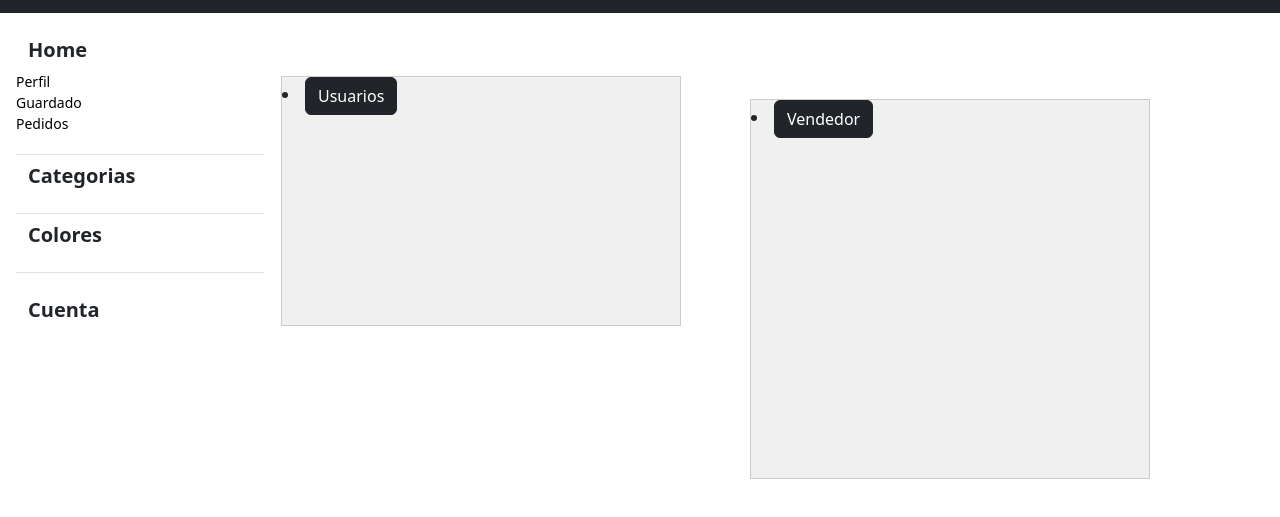
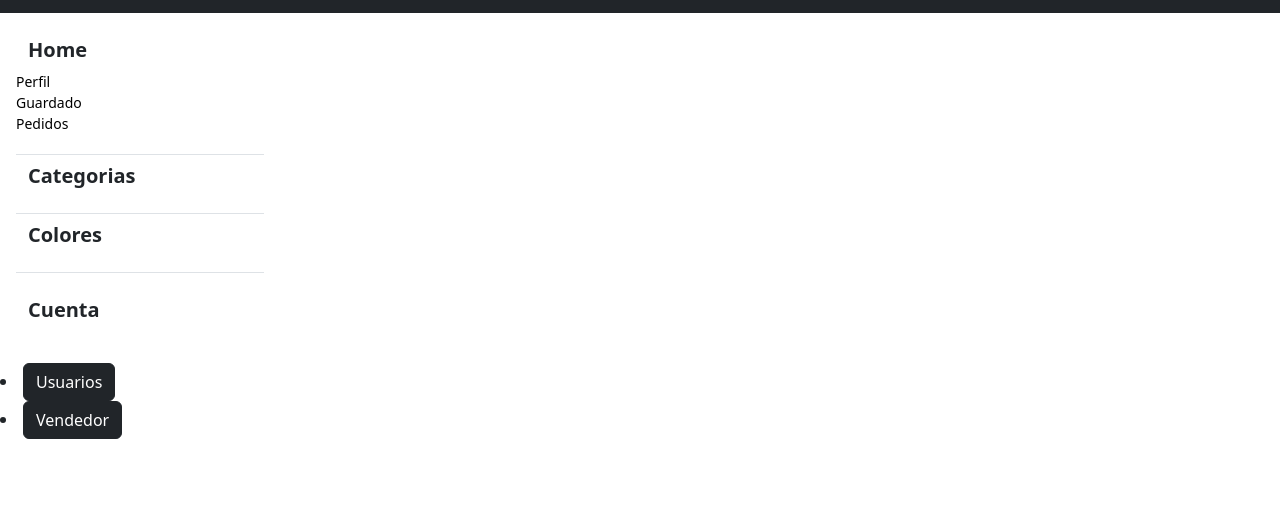
Before and after one commit to paulinarcd/ProyectoWeb, a plain HTML site: page registro.html in a window 1280 px wide. Shown: the part 59-576 px from the top of the page. Drawn offline with nearby package versions, Linux system fonts and the light colour scheme.

Commit message:
se hace una pequeña modificacion en el archivo style.css

```diff
--- a/style.css
+++ b/style.css
@@ -18,68 +18,3 @@
     text-decoration: none;
 
 }
-
-
-
-
-/* Estilo para el contenedor de usuarios */
-.caja-usuarios {
-  width: 400px; /* Ajusta el ancho según tus necesidades */
-  height: 250px; /* Ajusta la altura según tus necesidades */
-  background-color: #f0f0f0; /* Color de fondo de la caja */
-  border: 1px solid #ccc; /* Borde de la caja */
-  position: fixed; /*mantener la caja quieta*/
-
-
-  /* Centrar horizontalmente */
-  margin-top: 100px;
-  margin-right: 300px;
-  margin-bottom: 100px;
-  margin-left: 1px;
-
-  /* Centrar verticalmente */
-  position: absolute;
-  top: 20%;
-  left: 480px;
-  transform: translate(-50%, -50%);
-}
-
-/* Estilo para el contenedor de usuarios */
-.caja-vendedores {
-  width: 400px; /* Ajusta el ancho según tus necesidades */
-  height: 380px; /* Ajusta la altura según tus necesidades */
-  background-color: #f0f0f0; /* Color de fondo de la caja */
-  border: 1px solid #ccc; /* Borde de la caja */
-  position: fixed; /*mantener la caja quieta*/
-
-  /* Centrar horizontalmente */
-  margin-top: 100px;
-
-  margin-right: 300px;
-  margin-bottom: 100px;
-  margin-left: 450px;
-
-  /* Centrar verticalmente */
-  position: absolute;
-  top: 31%;
-  left: 500px;
-  transform: translate(-50%, -50%);
-}
-
-.boton1{
-  padding: 10px 20px; /* Ajusta el espaciado y el tamaño del botón según tus necesidades */
-  background-color: #34db74;
-  color: #fff;
-  border: none;
-  cursor: pointer;
-  margin-top: 20px;
-}
-
-.boton2{
-  padding: 10px 20px; /* Ajusta el espaciado y el tamaño del botón según tus necesidades */
-  background-color: #34db74;
-  color: #fff;
-  border: none;
-  cursor: pointer;
-  margin-top: 20px;
-}
```
